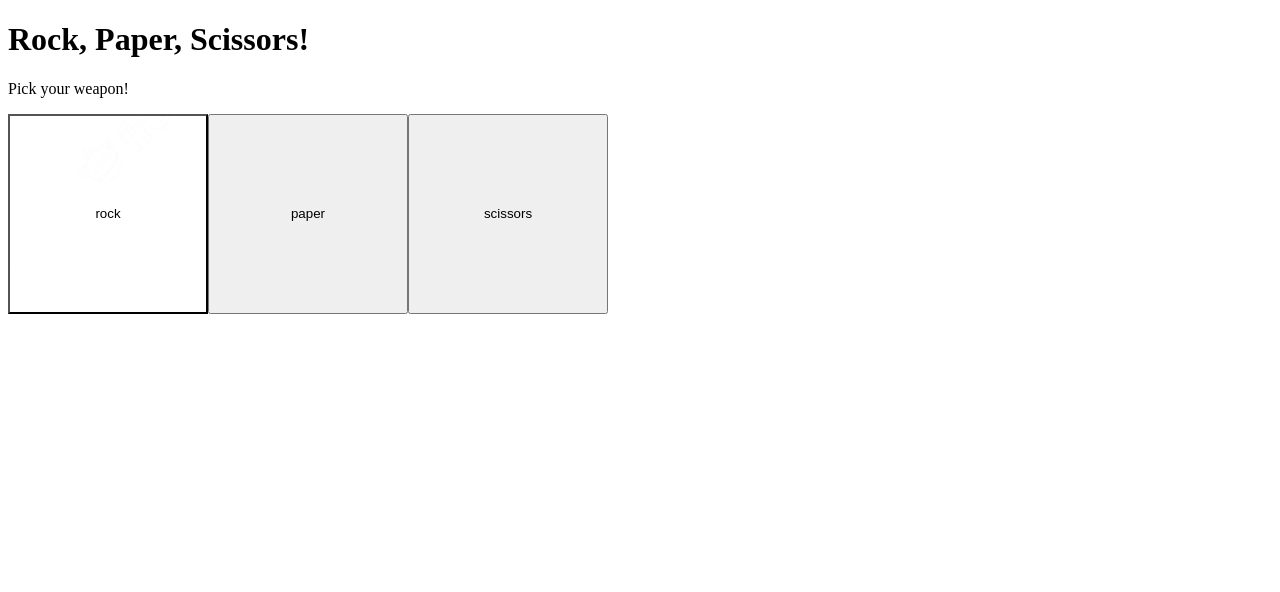
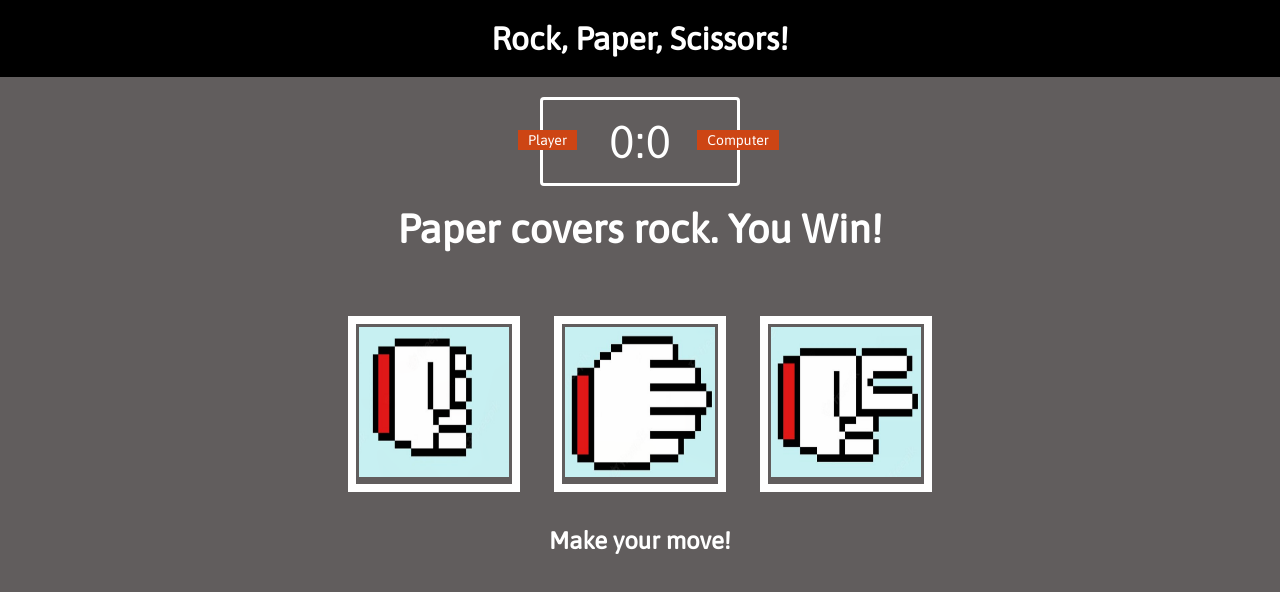
Before and after one commit to v3rn0n22/Rock-Paper-Scissors, a plain HTML site: page index.html in a window 1280 px wide. Drawn offline with Linux system fonts and the light colour scheme.

Commit message:
Restructure, following tutorial

```diff
--- a/index.html
+++ b/index.html
@@ -5,19 +5,38 @@
     <meta http-equiv="X-UA-Compatible" content="IE=edge">
     <meta name="viewport" content="width=device-width, initial-scale=1.0">
     <link rel="stylesheet" href="style.css">
-    <title>Document</title>
+    <title>Rock Paper Scissors Game</title>
 </head>
-    <h1>Rock, Paper, Scissors!</h1>
 <body>
-    <p> Pick your weapon!</p>
-  <div class="selections">
-   <div class="button1"></div>
-    <button class="rock">rock</button>
-    <div class="button2"></div>
-   <button class="paper">paper</button>
-    <div class="button3"></div>
-   <button class="scissors">scissors</button>
-  </div>
+    <header>
+        <h1>Rock, Paper, Scissors!</h1>
+   </header>
+   <div class = "score-board">
+    <div id = "player-label" class = "badge">Player</div>
+    <div id = "computer-label" class = "badge">Computer</div>
+    <span id = "player-score">0</span>:<span id = "computer-score">0</span>
+   </div>
+
+   <div class="result">
+    <p>Paper covers rock. You Win!</p>
+   </div>
+
+   <div class = "choices">
+    <div class = "choice" id="r">
+        <img src="/img/rock.png" alt="Rock">
+    </div>
+    <div class = "choice" id="p">
+        <img src="/img/paper.png" alt="Paper">
+    </div>
+    <div class = "choice" id="s">
+        <img src="/img/scissors.png" alt="scissors">
+    </div>
+   </div>
+
+   <p id="action">Make your move!</p>
+
+
+
 
 
 
--- a/style.css
+++ b/style.css
@@ -1,14 +1,106 @@
-.rock {
-    background-image:url("/img/meteor.jpg");
+@import url('https://fonts.googleapis.com/css2?family=Asap&display=swap');
+
+* {
+    margin:0;
+    padding: 0;
+    box-sizing: border-box;
+}
+
+header {
+   background-color:black;
+   padding: 20px;
+}
+
+header > h1 {
+    color: white;
+    text-align: center;
+    font-family: 'asap', sans-serif;
+}
+
+body {
+   background-color: rgb(97, 93, 93);
 
 }
 
-button {
-    cursor: pointer;
+.score-board {
+    border: 3px solid white;
+    border-radius: 4px;
     width: 200px;
-    height: 200px
+    margin: 20px auto;
+    color: white;
+    font-size: 46px;
+    text-align: center;
+    padding: 15px 20px;
+    position: relative;
+    font-family: 'asap', sans-serif
 }
 
-.selections {
-    display: flex;
+.badge {
+    background: rgb(205, 69, 20);
+    color: white;
+    font-size: 14px;
+    padding: 2px 10px;
+    font-family: 'asap', sans-serif;
 }
+
+#player-label {
+    position: absolute;
+    top: 30px;
+    left: -25px;
+
+}
+
+#computer-label {
+    position: absolute;
+    top: 30px;
+    right: -42px;
+}
+
+img {
+    height: 150px;
+    width: 150px;
+
+}
+
+.choice {
+    display: inline-block;
+    border: 8px solid white;
+    padding: 3px;
+    margin: 15px;
+
+}
+
+.choices {
+    margin-top: 50px;
+    text-align: center;
+
+}
+
+#action {
+    text-align: center;
+    font-family: 'asap', sans-serif;
+    font-weight: bold;
+    font-size: 24px;
+    color: white;
+    margin-top: 20px;
+}
+
+.choice:hover {
+    cursor: pointer;
+    box-shadow: 0 12px 16px 0 rgba(0, 0, 0, 0.32), 0 17px 50px 0 rgba(0,0,0,0.19);
+
+}
+
+
+
+
+
+
+
+.result > p {
+    font-family: 'asap', sans-serif;
+    font-size: 40px;
+    font-weight: bold;
+    color: white;
+    text-align: center;
+}
```
Also changed, not shown: img/paper.png (added), img/rock.png (added), img/scissors.png (added).
